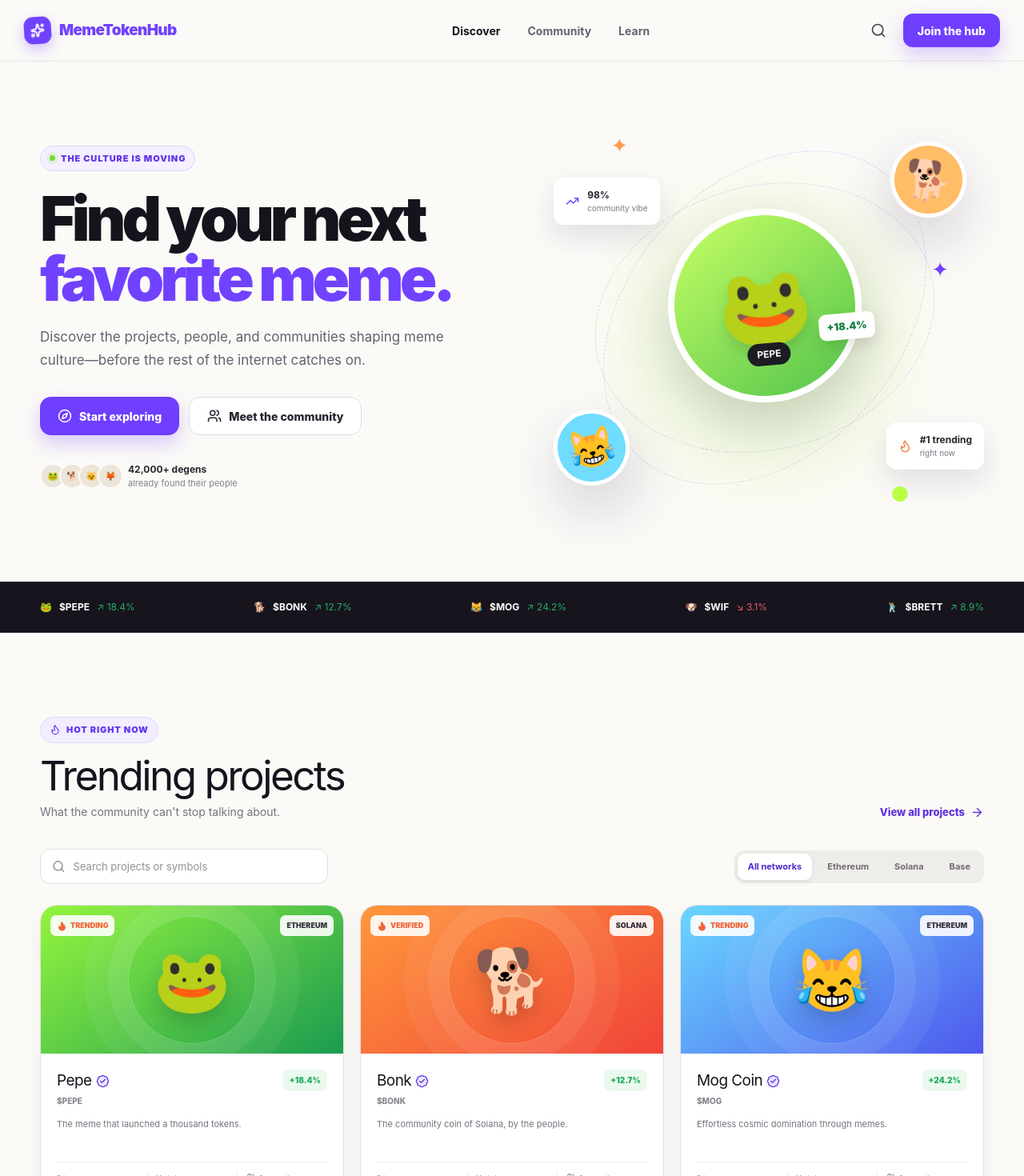
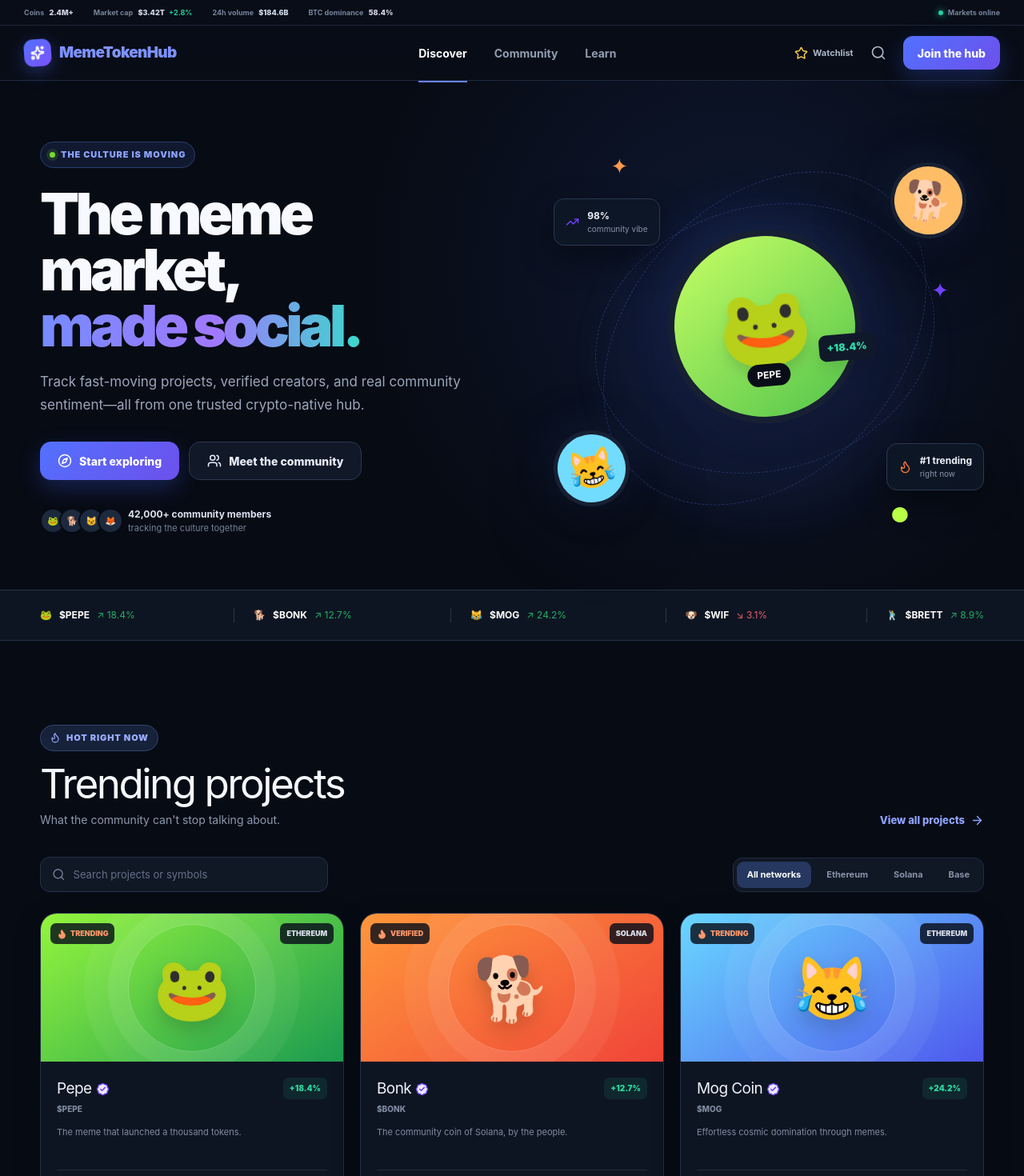
Before and after one commit to isboat/memetokenhub-frontend-react, a React (Vite) app: page / in a window 1280 px wide. Shown: the top 1470 px of the page at 80% size. Built offline with nearby package versions, Linux system fonts and the light colour scheme.

Commit message:
Redesign frontend with dark crypto market theme

```diff
--- a/index.html
+++ b/index.html
@@ -4,12 +4,12 @@
     <meta charset="UTF-8" />
     <link rel="icon" type="image/svg+xml" href="/favicon.svg" />
     <meta name="viewport" content="width=device-width, initial-scale=1.0" />
-    <meta name="theme-color" content="#6f3eff" />
+    <meta name="theme-color" content="#080d17" />
     <meta
       name="description"
       content="Discover meme-token projects, creators, and communities on MemeTokenHub."
     />
-    <title>MemeTokenHub — Find your next favorite meme</title>
+    <title>MemeTokenHub — The meme market, made social</title>
   </head>
   <body>
     <div id="root"></div>
--- a/src/components/AppHeader.tsx
+++ b/src/components/AppHeader.tsx
@@ -1,4 +1,4 @@
-import { Menu, Search, Sparkles, X } from "lucide-react";
+import { Menu, Search, Sparkles, Star, X } from "lucide-react";
 import { useState } from "react";
 import { Link, NavLink } from "react-router-dom";
 
@@ -13,6 +13,25 @@ export function AppHeader() {
 
   return (
     <header className="site-header">
+      <div className="market-bar">
+        <div className="market-bar-inner">
+          <span>
+            Coins <strong>2.4M+</strong>
+          </span>
+          <span>
+            Market cap <strong>$3.42T</strong> <em>+2.8%</em>
+          </span>
+          <span>
+            24h volume <strong>$184.6B</strong>
+          </span>
+          <span>
+            BTC dominance <strong>58.4%</strong>
+          </span>
+          <span className="market-status">
+            <i /> Markets online
+          </span>
+        </div>
+      </div>
       <div className="header-inner">
         <Link className="brand" to="/" aria-label="MemeTokenHub home">
           <span className="brand-mark">
@@ -39,6 +58,9 @@ export function AppHeader() {
         </nav>
 
         <div className="header-actions">
+          <Link className="watchlist-link" to="/dashboard">
+            <Star size={17} /> <span>Watchlist</span>
+          </Link>
           <button
             className="icon-button search-button"
             type="button"
--- a/src/index.css
+++ b/src/index.css
@@ -1404,3 +1404,441 @@ button {
     transition-duration: 0.01ms !important;
   }
 }
+
+/* Dark market theme ---------------------------------------------------------
+   The layered navy surfaces and compact data treatments borrow familiar
+   cryptocurrency-dashboard patterns while preserving MemeTokenHub's identity. */
+:root {
+  color-scheme: dark;
+  color: #f3f6ff;
+  background: #070b14;
+  --surface: #0e1421;
+  --surface-raised: #131b2b;
+  --surface-soft: #182235;
+  --border: #253149;
+  --muted: #8c99ae;
+  --brand: #5271ff;
+  --cyan: #20d9c2;
+}
+
+body {
+  color: #f3f6ff;
+  background:
+    radial-gradient(
+      circle at 72% 8%,
+      rgba(43, 73, 160, 0.2),
+      transparent 29rem
+    ),
+    #070b14;
+}
+
+.market-bar {
+  border-bottom: 1px solid #1d2638;
+  background: #080d17;
+}
+.market-bar-inner {
+  width: min(1220px, calc(100% - 40px));
+  min-height: 31px;
+  margin: auto;
+  display: flex;
+  align-items: center;
+  gap: 25px;
+  color: #77849a;
+  font-size: 9px;
+  font-weight: 650;
+}
+.market-bar strong {
+  margin-left: 4px;
+  color: #c7d0df;
+}
+.market-bar em {
+  margin-left: 3px;
+  color: #21d19f;
+  font-style: normal;
+}
+.market-status {
+  display: flex;
+  align-items: center;
+  gap: 6px;
+  margin-left: auto;
+}
+.market-status i {
+  width: 6px;
+  height: 6px;
+  border-radius: 50%;
+  background: #21d19f;
+  box-shadow: 0 0 8px #21d19f;
+}
+.site-header {
+  border-color: rgba(44, 58, 82, 0.7);
+  background: rgba(8, 13, 23, 0.9);
+}
+.header-inner {
+  height: 68px;
+}
+.brand {
+  color: #fff;
+}
+.brand-mark {
+  background: linear-gradient(145deg, #5271ff, #7b52ff);
+  box-shadow: 0 7px 22px rgba(82, 113, 255, 0.32);
+}
+.brand > span:last-child,
+.footer-brand > span:last-child {
+  color: #7d92ff;
+}
+.nav-link {
+  color: #929eb1;
+}
+.nav-link:hover,
+.nav-link.active {
+  color: white;
+}
+.nav-link.active {
+  position: relative;
+}
+.nav-link.active::after {
+  content: "";
+  position: absolute;
+  right: 0;
+  bottom: -26px;
+  left: 0;
+  height: 2px;
+  background: #6882ff;
+}
+.watchlist-link {
+  display: flex;
+  align-items: center;
+  gap: 6px;
+  color: #aeb8c9;
+  font-size: 11px;
+  font-weight: 750;
+}
+.watchlist-link svg {
+  color: #ffce46;
+}
+.icon-button {
+  color: #aab5c7;
+}
+.icon-button:hover {
+  background: #172033;
+}
+.button-primary {
+  background: linear-gradient(135deg, #5271ff, #6d50eb);
+  box-shadow: 0 10px 28px rgba(61, 88, 224, 0.3);
+}
+.button-primary:hover {
+  background: linear-gradient(135deg, #6580ff, #7b5cf2);
+}
+.button-secondary {
+  color: #e9edfa;
+  border-color: #2c3850;
+  background: #111827;
+}
+.button-secondary:hover {
+  border-color: #475977;
+  background: #172136;
+}
+
+.hero {
+  min-height: 630px;
+  padding-block: 72px 64px;
+}
+.hero::before {
+  content: "";
+  position: absolute;
+  pointer-events: none;
+  inset: 100px 0 auto;
+  height: 600px;
+  z-index: -1;
+  opacity: 0.2;
+  background-image:
+    linear-gradient(rgba(81, 105, 152, 0.12) 1px, transparent 1px),
+    linear-gradient(90deg, rgba(81, 105, 152, 0.12) 1px, transparent 1px);
+  background-size: 48px 48px;
+  mask-image: linear-gradient(to bottom, transparent, black 20%, transparent);
+}
+.eyebrow {
+  color: #8ca2ff;
+  border-color: #2c3e6f;
+  background: rgba(38, 59, 111, 0.3);
+}
+.eyebrow.purple {
+  color: #9badff;
+  border-color: #354570;
+  background: #16213a;
+}
+.eyebrow.green {
+  color: #35dfb2;
+  border-color: #1c584e;
+  background: #0d2a27;
+}
+.hero h1,
+.page-intro h1 {
+  color: #f7f9ff;
+  font-size: clamp(50px, 5.6vw, 76px);
+}
+.hero h1 span,
+.page-intro h1 span {
+  color: transparent;
+  background: linear-gradient(90deg, #758cff, #a078ff 55%, #3bd9cb);
+  background-clip: text;
+}
+.hero-copy > p {
+  color: #9aa6b9;
+}
+.hero-proof {
+  color: #738095;
+}
+.hero-proof strong {
+  color: #dce3ef;
+}
+.avatar-stack span {
+  border-color: #070b14;
+  background: #1d293d;
+}
+.hero-visual::before {
+  background: radial-gradient(circle, rgba(67, 96, 215, 0.3), transparent 65%);
+}
+.orbit {
+  border-color: rgba(95, 123, 234, 0.32);
+}
+.hero-coin {
+  border-color: #172033;
+  box-shadow:
+    0 30px 90px rgba(0, 0, 0, 0.48),
+    0 0 55px rgba(76, 106, 229, 0.15);
+}
+.coin-main strong {
+  background: #080d17;
+}
+.coin-main small {
+  color: #2fd9a7;
+  background: #101929;
+}
+.floating-stat {
+  color: #8794a9;
+  border-color: #2b3850;
+  background: rgba(15, 23, 38, 0.92);
+  box-shadow: 0 15px 40px rgba(0, 0, 0, 0.4);
+}
+.floating-stat strong {
+  color: #edf2fc;
+}
+
+.ticker {
+  border-color: #263147;
+  background: #0e1522;
+}
+.ticker-track > div {
+  position: relative;
+}
+.ticker-track > div + div::before {
+  content: "";
+  position: absolute;
+  left: -25px;
+  height: 18px;
+  border-left: 1px solid #2a3549;
+}
+.section-heading h2,
+.trust-copy h2,
+.cta-card h2 {
+  color: #f5f7fc;
+}
+.section-heading p,
+.trust-copy p {
+  color: var(--muted);
+}
+.text-link {
+  color: #8fa2ff;
+}
+.search-field {
+  color: #758197;
+  border-color: #263249;
+  background: #101725;
+}
+.search-field:focus-within {
+  border-color: #5873ef;
+  box-shadow: 0 0 0 3px rgba(82, 113, 255, 0.13);
+}
+.search-field input {
+  color: #edf1fa;
+}
+.search-field input::placeholder {
+  color: #657187;
+}
+.network-filters {
+  background: #101725;
+  border: 1px solid #222d41;
+}
+.network-filters button {
+  color: #8793a7;
+}
+.network-filters button.active {
+  color: #fff;
+  background: #26385f;
+  box-shadow: none;
+}
+.token-card {
+  border-color: #243047;
+  background: #0e1522;
+  box-shadow: 0 10px 35px rgba(0, 0, 0, 0.22);
+}
+.token-card:hover {
+  border-color: #3a4b6a;
+  box-shadow: 0 20px 48px rgba(0, 0, 0, 0.36);
+}
+.token-status,
+.network-pill {
+  background: rgba(8, 14, 25, 0.82);
+  color: #d7deea;
+}
+.token-status {
+  color: #ff976b;
+}
+.token-title-row h3,
+.token-stats strong {
+  color: #eef2fa;
+}
+.symbol,
+.token-description,
+.token-stats span,
+.sentiment-label {
+  color: #7f8ba0;
+}
+.price-change {
+  color: #2ed6a1 !important;
+  background: rgba(31, 176, 131, 0.12);
+}
+.price-change.negative {
+  color: #ff7180 !important;
+  background: rgba(229, 75, 91, 0.12);
+}
+.token-stats,
+.token-stats div + div,
+.card-link {
+  border-color: #202b3e;
+}
+.sentiment-label strong,
+.card-link {
+  color: #91a3ff;
+}
+.sentiment-track {
+  background: #202b3d;
+}
+.sentiment-track span {
+  background: linear-gradient(90deg, #5271ff, #8e68ff);
+}
+.empty-state {
+  color: #8793a7;
+  border-color: #30405b;
+  background: #0e1522;
+}
+
+.trust-section {
+  border-block: 1px solid #1e2b40;
+  background: #0b111c;
+}
+.feature-grid article {
+  border-color: #253149;
+  background: linear-gradient(145deg, #111a2a, #0e1522);
+}
+.feature-grid p {
+  color: #8591a5;
+}
+.leader-card,
+.learning-grid article,
+.dashboard-grid article,
+.detail-stats article {
+  border-color: #253149;
+  background: #0e1522;
+}
+.leader-card h3,
+.leader-followers strong,
+.learning-grid h2,
+.dashboard-grid strong,
+.detail-stats strong {
+  color: #eef2fb;
+}
+.leader-card p,
+.leader-followers span,
+.learning-grid p,
+.dashboard-grid p,
+.detail-stats span,
+.detail-stats em {
+  color: #8290a6;
+}
+.leader-avatar {
+  background: #202b40;
+}
+.leader-badge {
+  color: #a9b6ff;
+  background: #202d52;
+}
+.leader-card button {
+  color: #9bafff;
+  border-color: #334260;
+  background: #121b2b;
+}
+.leader-card button:hover {
+  background: #5271ff;
+  border-color: #5271ff;
+}
+.cta-card {
+  border: 1px solid #536fda;
+  background:
+    linear-gradient(120deg, rgba(47, 68, 146, 0.95), rgba(75, 47, 151, 0.92)),
+    #273c88;
+  box-shadow: 0 28px 70px rgba(0, 0, 0, 0.3);
+}
+.footer {
+  border-top: 1px solid #202b3d;
+  background: #060a11;
+}
+.footer-bottom {
+  border-color: #202b3d;
+}
+.back-link,
+.page-intro > p,
+.details-hero p,
+.not-found p {
+  color: #8d99ad;
+}
+.detail-mascot {
+  border-color: #172033;
+  box-shadow: 0 20px 55px rgba(0, 0, 0, 0.4);
+}
+.not-found > span {
+  color: #728aff;
+}
+
+@media (max-width: 700px) {
+  .market-bar-inner {
+    width: calc(100% - 28px);
+    overflow-x: auto;
+    gap: 18px;
+    scrollbar-width: none;
+    white-space: nowrap;
+  }
+  .market-status {
+    margin-left: 0;
+    padding-right: 10px;
+  }
+  .header-inner {
+    height: 64px;
+  }
+  .watchlist-link {
+    display: none;
+  }
+  .mobile-nav {
+    border-color: #263249;
+    background: #0b111d;
+  }
+  .mobile-nav a.active {
+    color: #a9b6ff;
+    background: #1a2746;
+  }
+  .hero::before {
+    top: 80px;
+  }
+}
--- a/src/pages/DiscoverPage.tsx
+++ b/src/pages/DiscoverPage.tsx
@@ -42,13 +42,13 @@ export function DiscoverPage() {
               <span className="live-dot" /> The culture is moving
             </div>
             <h1>
-              Find your next
+              The meme market,
               <br />
-              <span>favorite meme.</span>
+              <span>made social.</span>
             </h1>
             <p>
-              Discover the projects, people, and communities shaping meme
-              culture—before the rest of the internet catches on.
+              Track fast-moving projects, verified creators, and real community
+              sentiment—all from one trusted crypto-native hub.
             </p>
             <div className="hero-actions">
               <a className="button button-primary" href="#trending">
@@ -66,9 +66,9 @@ export function DiscoverPage() {
                 <span>🦊</span>
               </div>
               <p>
-                <strong>42,000+ degens</strong>
+                <strong>42,000+ community members</strong>
                 <br />
-                already found their people
+                tracking the culture together
               </p>
             </div>
           </div>
```
Also changed, not shown: 2 other files (tests, documents, lock files or other folders).
